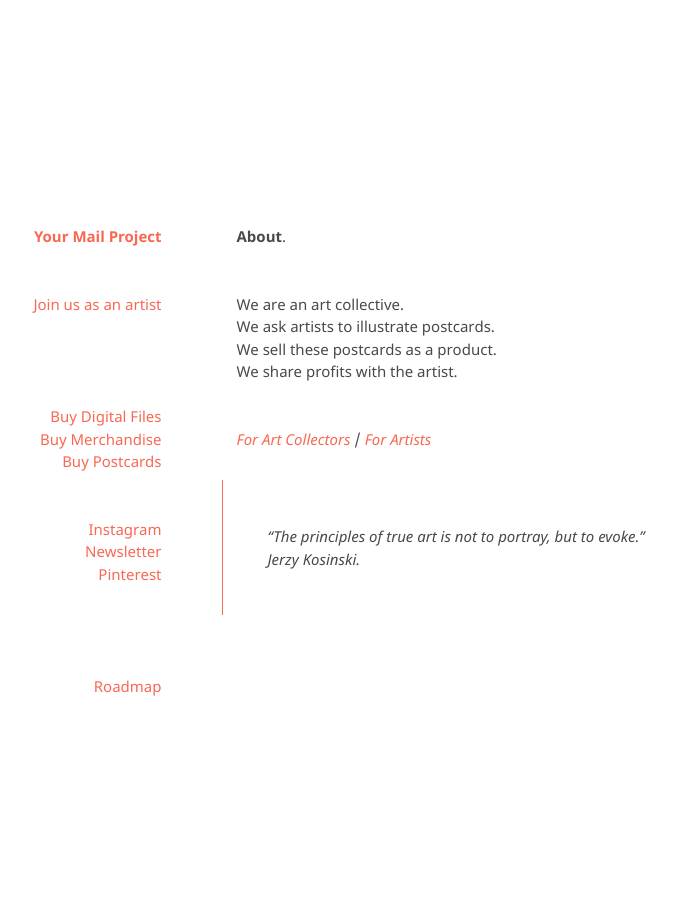
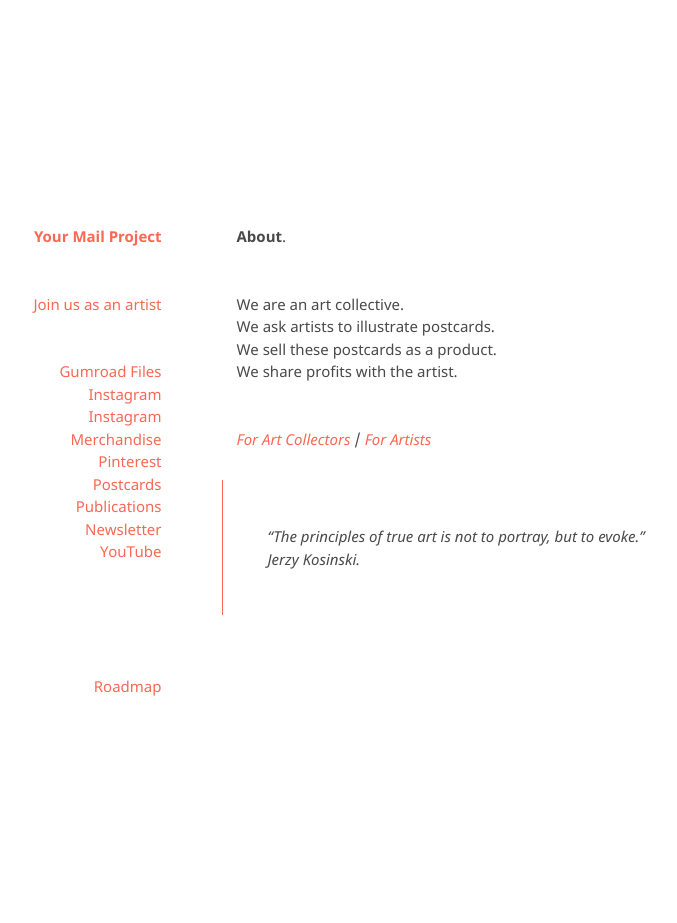
Before and after one commit to kvshvlin/yourmailproject, a Jekyll site: the page built from index.md, in a window 1280 px wide. Shown: the whole page, without its empty margins (286-963 px from the left). Built offline with Jekyll 4.4.1, drawn with Linux system fonts in a browser that asks for light colours; our own code applies the rules of GitHub Pages for plain Markdown files.

Commit message:
Update default.html

```diff
--- a/_layouts/default.html
+++ b/_layouts/default.html
@@ -17,18 +17,18 @@
 		<h1><a href="https://kvshvlin.github.io/yourmailproject">Your Mail Project</a></h1>
 		<p>
 			<a href="https://yourmailproject.typeform.com/to/krhWpQJZ" target="_blank">Join us as an artist</a>
-		<p>
-		<p>
-			<a href="https://www.gumroad.com/yourmailproject" target="_blank">Buy Digital Files</a><br>
-			<a href="https://www.society6.com/gabeminimal" target="_blank">Buy Merchandise</a><br>
-			<a href="https://www.instamojo.com/yourmailproject" target="_blank">Buy Postcards</a>
 	        </p>
 	        <p>
+			<a href="https://www.gumroad.com/yourmailproject" target="_blank">Gumroad Files</a><br>
+			<a href="https://www.instagram.com/kvshvlin" target="_blank">Instagram</a><br>
 			<a href="https://www.instagram.com/yourmailproject" target="_blank">Instagram</a><br>
+			<a href="https://www.society6.com/gabeminimal" target="_blank">Merchandise</a><br>
+			<a href="https://in.pinterest.com/yourmailproject" target="_blank">Pinterest</a><br>
+			<a href="https://www.instamojo.com/yourmailproject" target="_blank">Postcards</a><br>
+			<a href="https://www.instamojo.com/getabookeveryday" target="_blank">Publications</a><br>
 			<a href="https://yourmailproject.substack.com" target="_blank">Newsletter</a><br>
-			<a href="https://in.pinterest.com/yourmailproject" target="_blank">Pinterest</a>
+			<a href="https://www.youtube.com/playlist?list=UUQCznCqUhALucLSk6N8ROPA&playnext=1&index=1" target="_blank">YouTube</a>
 		</p>
-
         </div>
       	</header>
       	<section>
```
